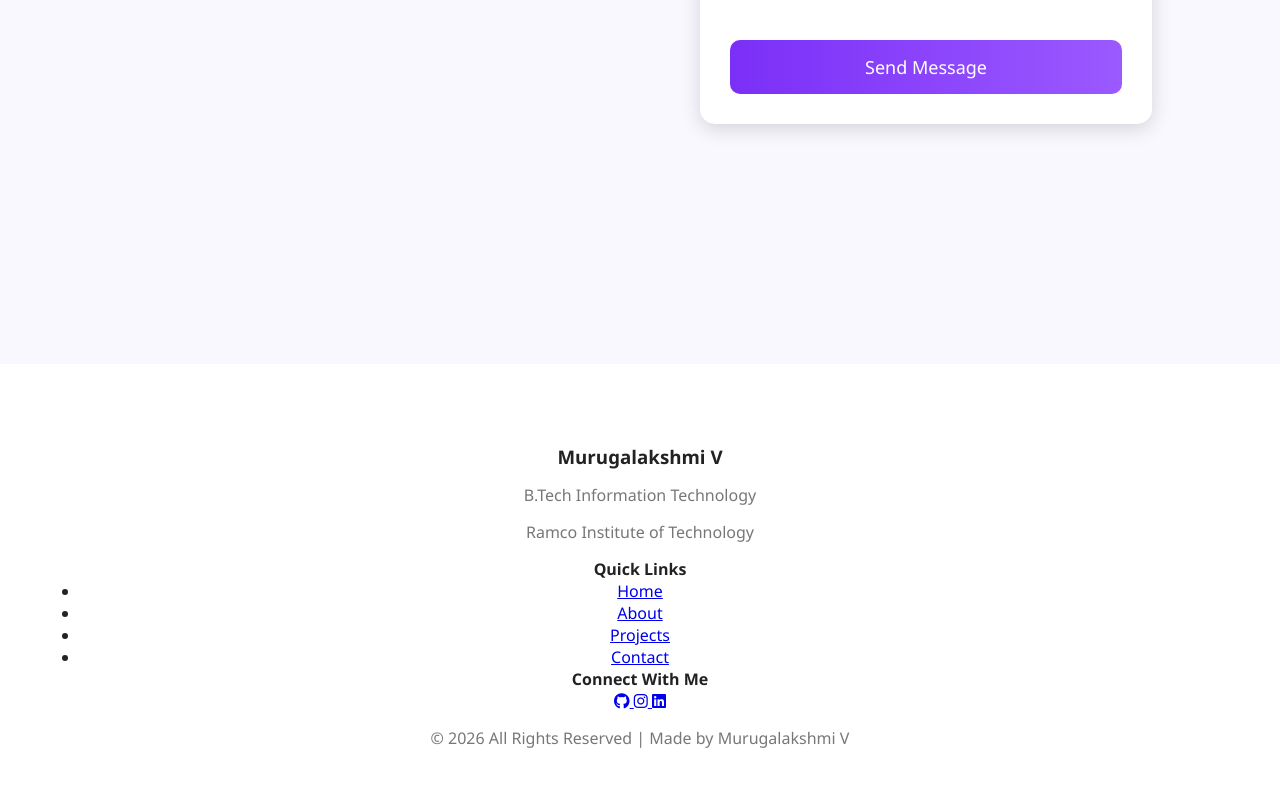
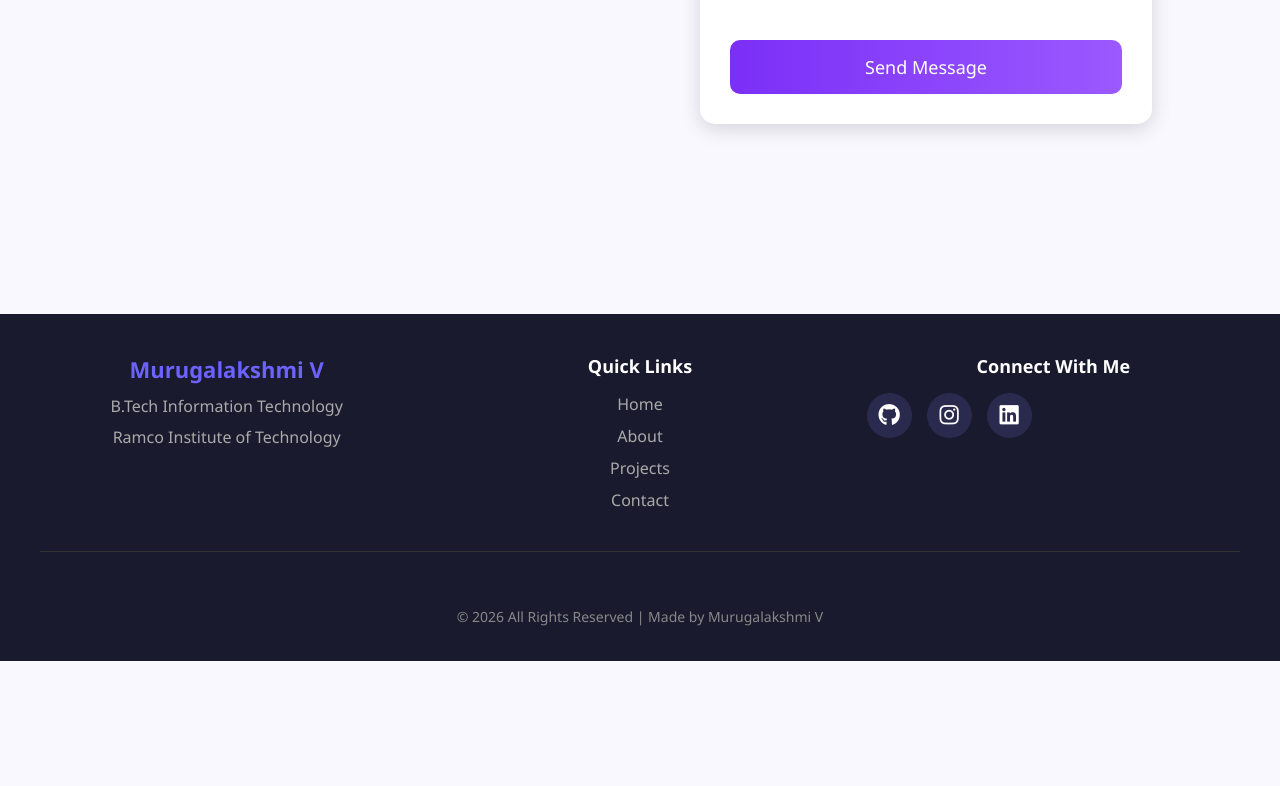
Before and after one commit to MurugalakshmiITStudent/murugalakshmi_portfolio, a website: page index.html in a window 1280 px wide. Shown: the part 7209-7995 px from the top of the page. After the commit the page ends 7870 px from the top, so only its background shows below. Drawn offline with Linux system fonts and the light colour scheme.

Commit message:
Update style.css

```diff
--- a/style.css
+++ b/style.css
@@ -880,3 +880,106 @@ font-size:35px;
 .contact-form button:hover{
     transform:translateY(-3px);
 }
+/* FOOTER STYLES */
+footer {
+    background: #1a1a2e;
+    color: #fff;
+    padding: 40px 20px 20px;
+    margin-top: 50px;
+}
+
+.footer-content {
+    max-width: 1200px;
+    margin: 0 auto;
+    display: grid;
+    grid-template-columns: repeat(auto-fit, minmax(250px, 1fr));
+    gap: 40px;
+    padding-bottom: 30px;
+    border-bottom: 1px solid #333;
+}
+
+.footer-section h3 {
+    color: #6c63ff;
+    font-size: 22px;
+    margin-bottom: 10px;
+}
+
+.footer-section h4 {
+    color: #fff;
+    font-size: 18px;
+    margin-bottom: 15px;
+}
+
+.footer-section p {
+    color: #aaa;
+    line-height: 1.6;
+    margin: 5px 0;
+}
+
+.footer-section ul {
+    list-style: none;
+    padding: 0;
+}
+
+.footer-section ul li {
+    margin-bottom: 10px;
+}
+
+.footer-section ul li a {
+    color: #aaa;
+    text-decoration: none;
+    transition: color 0.3s;
+}
+
+.footer-section ul li a:hover {
+    color: #6c63ff;
+}
+
+.social-links {
+    display: flex;
+    gap: 15px;
+}
+
+.social-links a {
+    display: inline-flex;
+    align-items: center;
+    justify-content: center;
+    width: 45px;
+    height: 45px;
+    background: #2a2a4e;
+    border-radius: 50%;
+    color: #fff;
+    font-size: 22px;
+    transition: all 0.3s;
+    text-decoration: none;
+}
+
+.social-links a:hover {
+    background: #6c63ff;
+    transform: translateY(-3px);
+    box-shadow: 0 5px 15px rgba(108, 99, 255, 0.3);
+}
+
+.footer-bottom {
+    max-width: 1200px;
+    margin: 20px auto 0;
+    text-align: center;
+    padding-top: 20px;
+}
+
+.footer-bottom p {
+    color: #888;
+    font-size: 14px;
+}
+
+/* Responsive Footer */
+@media (max-width: 768px) {
+    .footer-content {
+        grid-template-columns: 1fr;
+        text-align: center;
+    }
+
+    .social-links {
+        justify-content: center;
+    }
+}
```
